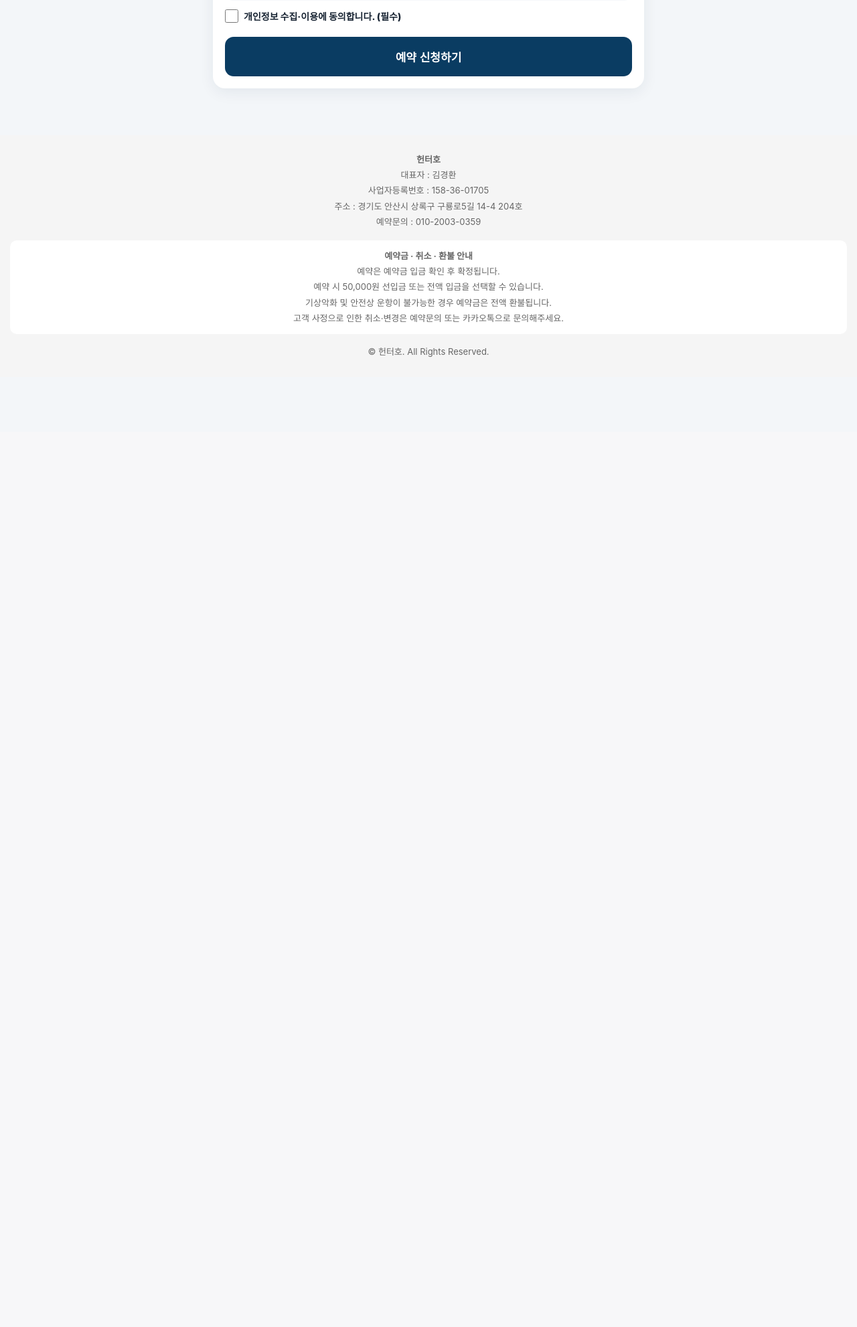
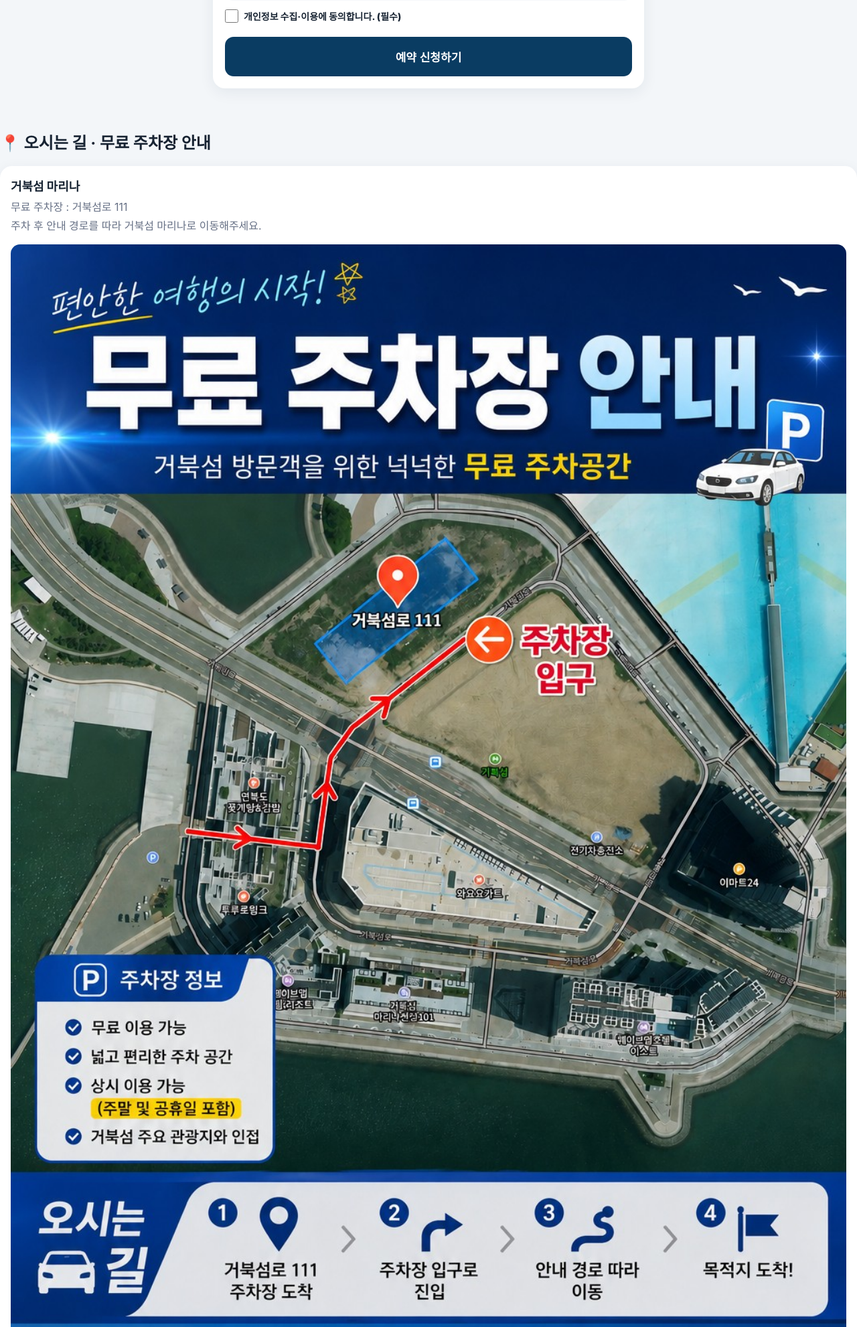
Before and after one commit to kimkyunghwan007/hunter-booking, a Flask app: page / in a window 1280 px wide. Shown: the part 2511-4493 px from the top of the page at 67% size. Before the commit the page ends 3044 px from the top, so only its background shows below. Run offline with Flask 3, Linux system fonts and the light colour scheme; data that the repository does not hold is empty; some libraries are stand-ins or nearby versions.

Commit message:
Add directions and parking information section
Added directions section with parking information for visitors.

```diff
--- a/templates/index.html
+++ b/templates/index.html
@@ -77,6 +77,20 @@ label{display:block;font-weight:800;margin:13px 0 7px}select,input{width:100%;pa
 </main>
 
 
+
+<section id="directions" style="margin-top:32px;">
+  <h2>📍 오시는 길 · 무료 주차장 안내</h2>
+  <div class="card" style="padding:16px;">
+    <div style="font-weight:800; font-size:18px; margin-bottom:6px;">거북섬 마리나</div>
+    <div style="color:#667085; line-height:1.7; margin-bottom:14px;">
+      무료 주차장 : 거북섬로 111<br>
+      주차 후 안내 경로를 따라 거북섬 마리나로 이동해주세요.
+    </div>
+    <img src="/parking.png" alt="거북섬 마리나 무료 주차장 안내"
+         style="display:block; width:100%; height:auto; border-radius:14px;">
+  </div>
+</section>
+
 <footer style="margin-top:40px; padding:25px 15px; background:#f5f5f5; color:#666; font-size:13px; line-height:1.8; text-align:center;">
   <div><strong>헌터호</strong></div>
   <div>대표자 : 김경환</div>
```
